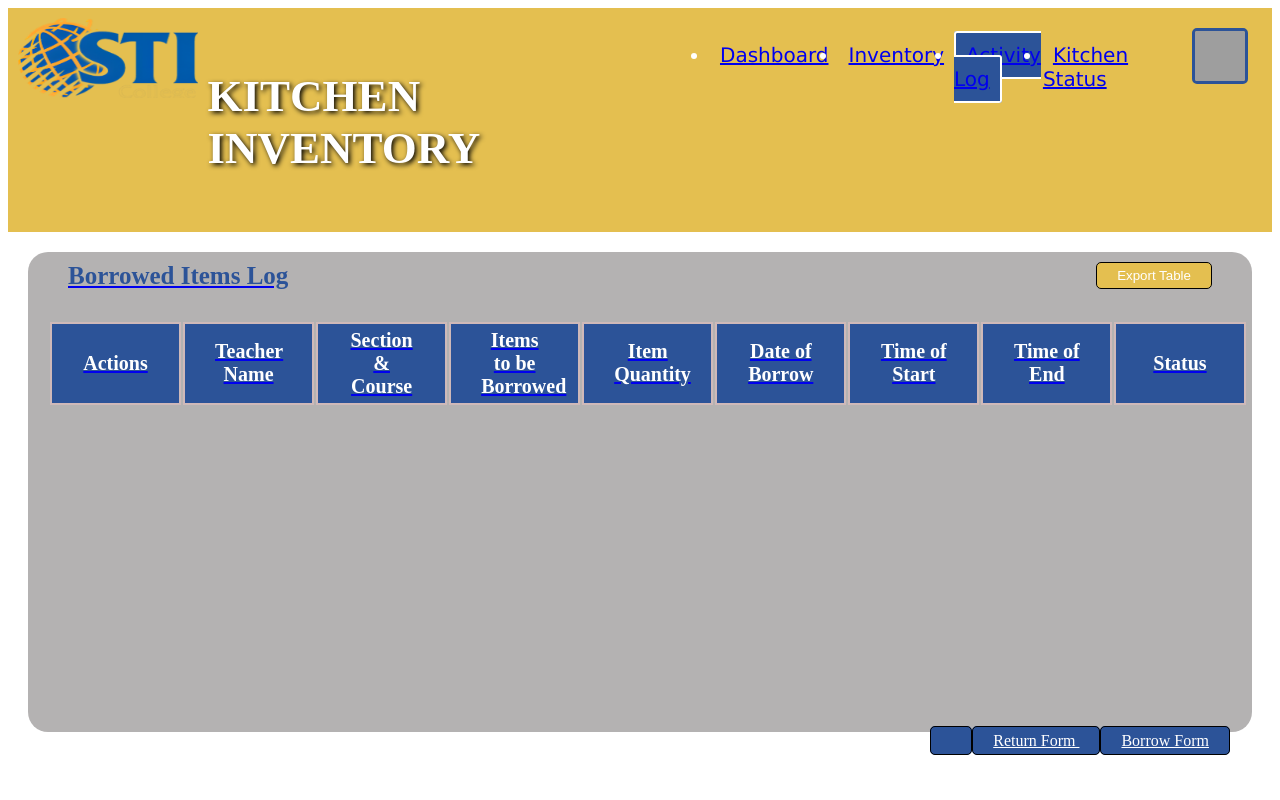
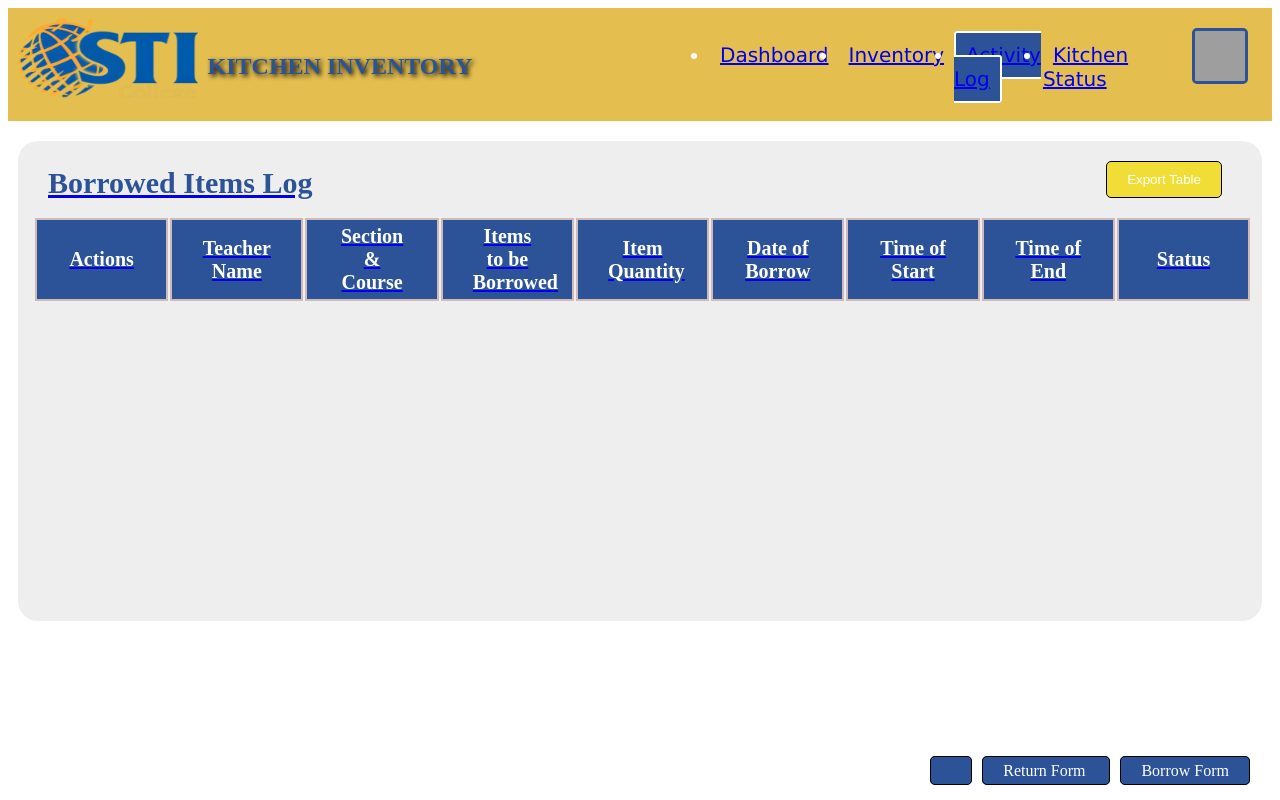
Before and after one commit to deestablismentalism/ajijijiji, a PHP site: page /FinalsProject/activityLog.php in a window 1280 px wide. Run offline with PHP 8.4, Linux system fonts and the light colour scheme; the visitor is signed in with stand-in values (Sample User, id 1); lists and menus that the app fills with data are empty; some libraries are stand-ins or nearby versions; grey boxes are pictures that could not be loaded.

Commit message:
Update activityLog.css

```diff
--- a/FinalsProject/css/activityLog.css
+++ b/FinalsProject/css/activityLog.css
@@ -2,13 +2,14 @@
     display: flex;
     flex-wrap: wrap;
     align-content: flex-start;
-    background-color: rgba(149, 146, 146, 0.7);
+    background-color: #EEEEEE;
     margin: 20px;
     border-radius: 20px;
 }
 .topContainer {
     display: flex;
     width: 100%;
+    height: 60px;
     justify-content: space-between;
 }
 .topButton {
@@ -16,31 +17,32 @@
     text-align: right;
 }
 .topButton button {
-    padding: 5px 20px;
+    padding: 10px 20px;
     border: 1px solid #000;
     border-radius: 5px;
-    background-color: #e4bf50;
+    background-color: #F0DE36;
     color: #fff;
     cursor: pointer;
+    margin-top: 10px;
 }
 .actH1 {
-    margin: 10px 40px;
-    font-size: 25px;
+    margin: 25px 30px;
+    font-size: 30px;
     color: #2c5398;
 }
 .actTableContainer {
     display: block;
     align-content: flex-start;
     flex-wrap: wrap;
-    margin: 20px;
-    background-color: rgba(149, 146, 146, 0.7);
+    margin: 20px 10px;
+    background-color: #EEEEEE;
     border-radius: 20px;
     height: 480px;
     overflow-y: auto;
     overflow-x: hidden;
 }
 .borrowedTable .bItemsTable {
-    margin: 20px;
+    margin: 15px;
     width: 98%;
     table-layout: fixed;
     box-sizing: border-box;
@@ -52,6 +54,7 @@
     font-weight: bold;
     font-size: 20px;
     color: #fff;
+    text-align: center;
 }
 .bItemsTable td {
     border: 2px solid #cfb9b9;
@@ -62,13 +65,22 @@
     font-size: 15px;
 }
 .bottomButton {
-    margin: 10px;
-    padding: 20px;
     position: absolute;
     bottom: 20px;
     right: 20px;
 }
-.bottomButton a{
+
+.bottomButton a {
+    padding: 5px 20px;
+    border: 1px solid #000;
+    border-radius: 5px;
+    background-color: #2c5398;
+    color: #fff;
+    cursor: pointer;
+    text-decoration: none;
+    margin-right: 10px;
+}
+.bottomButton button{
     padding: 5px 20px;
     border: 1px solid #000;
     border-radius: 5px;
@@ -76,3 +88,82 @@
     color: #fff;
     cursor: pointer;
 }
+
+h2 {
+    color: #2c5398;
+    font-size: 24px;
+    font-weight: bold;
+    margin-bottom: 10px;
+
+}
+
+.overlay-container {
+    display: none;
+    position: fixed;
+    top: 0;
+    left: 0;
+    width: 100%;
+    height: 100vh;
+    background-color: rgba(0, 0, 0, 0.5);
+    justify-content: center;
+    align-items: center;
+    overflow-y: auto;
+}
+
+.overlay-container.show {
+    display: flex;
+}
+
+.popup-box {
+    background-color: #fff;
+    width: 50%;
+    margin: 0 auto;
+    left: 0;
+    right: 0;
+    position: absolute;
+    padding: 20px;
+    border-radius: 5px;
+    box-shadow: 0 0 10px rgba(0, 0, 0, 0.1);
+    max-height: 50vh;
+    overflow-y: auto;
+}
+
+.form-container {
+    display: flex;
+    flex-direction: column;
+}
+
+.form-label {
+    margin-bottom: 5px;
+    font-size: 18px;
+}
+
+.form-input {
+    padding: 15px;
+    margin-bottom: 15px;
+    border: 1px solid #ccc;
+    border-radius: 5px;
+}
+
+.btn-submit {
+    padding: 10px 20px;
+    border: none;
+    border-radius: 5px;
+    background-color: #2c5398;
+    color: #fff;
+    cursor: pointer;
+    margin-top: 10px;
+    text-align: center;
+}
+
+.btn-close-popup {
+    padding: 10px 20px;
+    border: none;
+    border-radius: 5px;
+    background-color: #f44336;
+    color: #fff;
+    cursor: pointer;
+    margin-top: 10px;
+    margin-left: auto;
+    display: block;
+}
```
